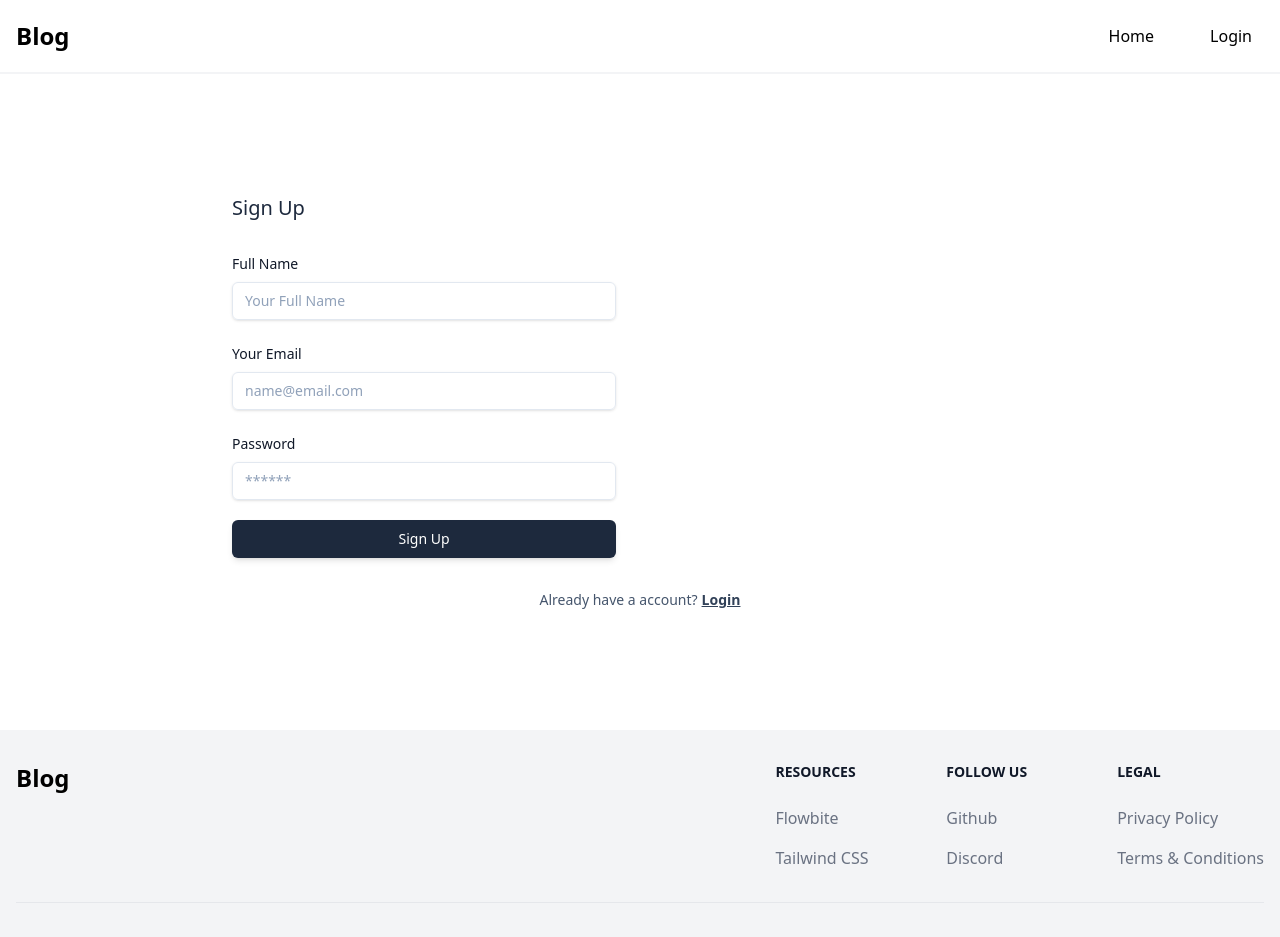
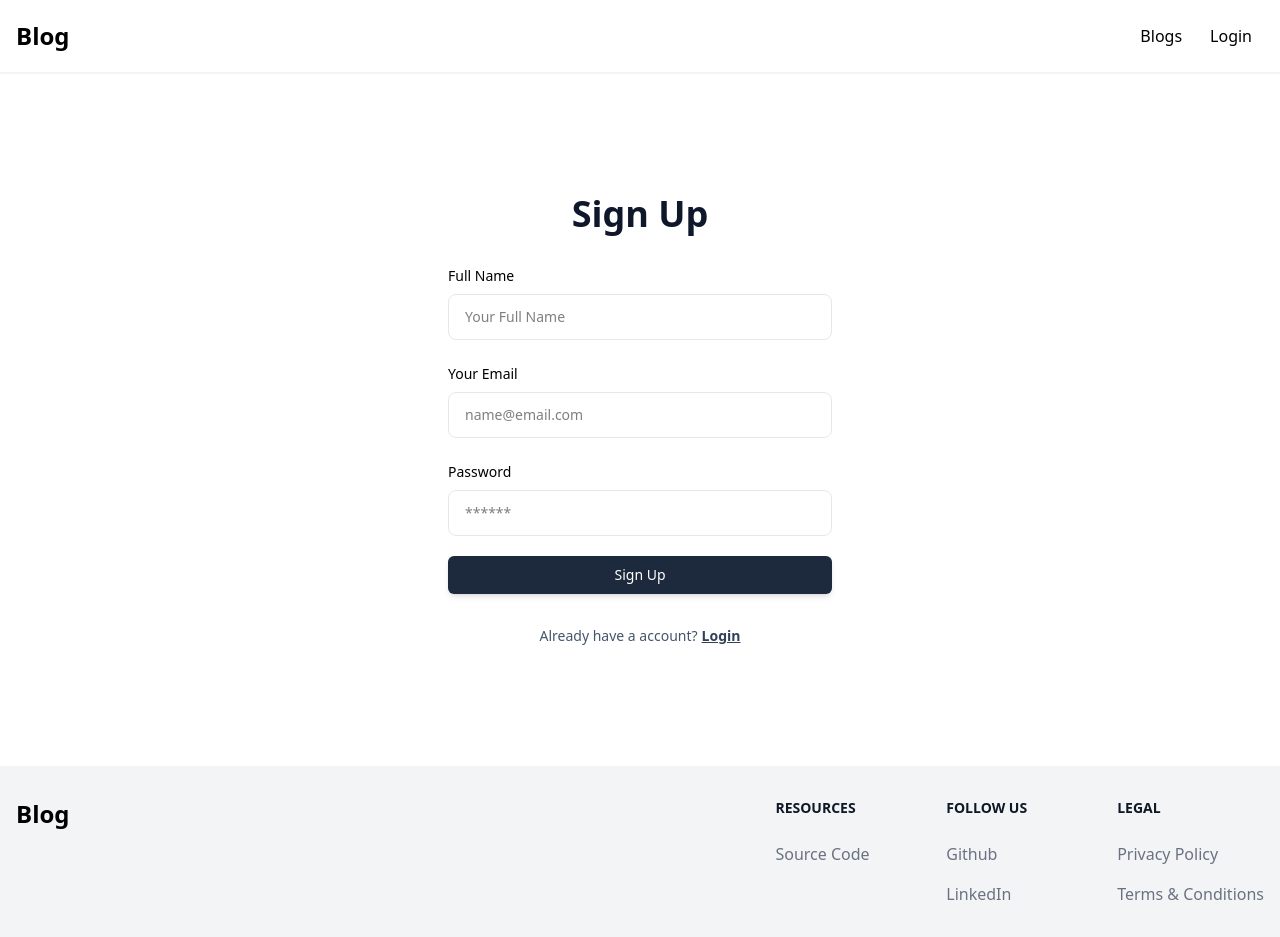
Before and after one commit to tanujsharma911/blog, a React (Vite) app: page /signup in a window 1280 px wide. Shown: the top 937 px of the page. Built offline with nearby package versions, Linux system fonts and the light colour scheme; no server answers.

Commit message:
better version

```diff
--- a/src/App.jsx
+++ b/src/App.jsx
@@ -25,8 +25,8 @@ function App() {
 
 
   return loading ? (
-    <div className="flex justify-center">
-      loading
+    <div className="flex justify-center mt-10">
+      loading...
     </div>
   ) : (
     <div className="">
--- a/src/components/Header/Header.jsx
+++ b/src/components/Header/Header.jsx
@@ -1,14 +1,13 @@
 import { useSelector } from "react-redux"
-import { Link, useNavigate } from "react-router";
+import { Link, NavLink } from "react-router";
 
 function Header() {
     // let location = useLocation();
     const authStatus = useSelector(state => state.auth.status);
 
-    const navigate = useNavigate();
     const navItems = [
         {
-            name: 'Home',
+            name: 'Blogs',
             slug: '/',
             active: true
         },
@@ -20,11 +19,6 @@ function Header() {
         {
             name: 'Account',
             slug: '/account',
-            active: authStatus
-        },
-        {
-            name: 'Your Blogs',
-            slug: '/account/blogs',
             active: authStatus
         },
         {
@@ -41,19 +35,16 @@ function Header() {
 
                 {/* Links */}
                 <div className="items-center justify-between hidden w-full md:flex md:w-auto md:order-1" id="navbar-cta">
-                    <ul className="flex flex-col font-medium p-4 md:p-0 mt-4 border border-gray-100 rounded-lg bg-gray-50 md:space-x-8 rtl:space-x-reverse md:flex-row md:mt-0 md:border-0 md:bg-white dark:bg-gray-800 md:dark:bg-gray-900 dark:border-gray-700">
+                    <ul className="flex flex-col gap-1 font-medium p-4 md:p-0 mt-4 border border-gray-100 rounded-lg bg-gray-50 rtl:space-x-reverse md:flex-row md:mt-0 md:border-0 md:bg-white dark:bg-gray-800 md:dark:bg-gray-900 dark:border-gray-700">
                         {navItems.map((item) =>
                             item.active ? (
                                 <li key={item.name}>
-                                    <button className="block py-2 px-3 text-black cursor-pointer rounded-sm hover:bg-gray-100 transition-colors duration-100 ease-in-out dark:text-white dark:hover:bg-gray-700" aria-current="page"
-                                        onClick={() => navigate(item.slug)}
-                                    >
+                                    <NavLink className={({ isActive }) => `block py-2 px-3 text-black cursor-pointer rounded-sm ${isActive ? "font-extrabold" : ""} text-black dark:text-white hover:bg-gray-100 transition-all duration-100 ease-in-out  dark:hover:bg-gray-700`} to={item.slug}>
                                         {item.name}
-                                    </button>
+                                    </NavLink>
                                 </li>
                             ) : null
                         )}
-
                     </ul>
                 </div>
             </nav>
--- a/src/components/Input.jsx
+++ b/src/components/Input.jsx
@@ -7,16 +7,15 @@ const Input = forwardRef(function Input({
     const id = useId();
 
     return (
-        <>
-            <label htmlFor={id} className="block mb-2 text-sm font-medium text-gray-900 dark:text-white">{label}</label>
-            <input className="bg-gray-50 border border-gray-300 text-gray-900 text-sm rounded-lg focus:ring-blue-500 focus:border-blue-500 block w-full p-2.5 dark:bg-gray-700 dark:border-gray-600 dark:placeholder-gray-400 dark:text-white dark:focus:ring-blue-500 dark:focus:border-blue-500"
+        <div className="max-w-sm">
+            <label htmlFor={id} className="block text-sm font-medium mb-2 dark:text-white">{label}</label>
+            <input className="py-2.5 sm:py-3 px-4 block w-full border border-gray-200 rounded-lg sm:text-sm focus:border-blue-500 focus:ring-blue-500 disabled:opacity-50 disabled:pointer-events-none dark:bg-neutral-900 dark:border-neutral-700 dark:text-neutral-400 dark:placeholder-neutral-500 dark:focus:ring-neutral-600"
                 type={type}
                 id={id}
                 placeholder={placeholder}
                 ref={ref}
-                {...rest}
-            />
-        </>
+                {...rest} />
+        </div>
     )
 });
 
--- a/src/components/Login.jsx
+++ b/src/components/Login.jsx
@@ -9,7 +9,7 @@ import { useForm } from 'react-hook-form'
 function Login() {
     const navigate = useNavigate();
     const dispatch = useDispatch();
-    const { register, handleSubmit } = useForm();
+    const { register, handleSubmit, formState: { errors }, } = useForm();
     const [error, setError] = useState("");
 
     const login = async (data) => {
@@ -40,7 +40,7 @@ function Login() {
                 <form onSubmit={handleSubmit(login)} className="mt-8 mx-auto mb-2 w-sm">
                     <div className="mb-1 flex flex-col gap-6">
                         <div className="w-full max-w-sm min-w-[200px]">
-                            <Input className="w-full bg-transparent placeholder:text-slate-400 text-slate-700 text-sm border border-slate-200 rounded-md px-3 py-2 transition duration-300 ease focus:outline-none focus:border-slate-400 hover:border-slate-300 shadow-sm focus:shadow"
+                            <Input
                                 label="Your Email"
                                 type="email"
                                 placeholder="hello@email.com"
@@ -54,8 +54,9 @@ function Login() {
                                 })}
                             />
                         </div>
+
                         <div className="w-full max-w-sm min-w-[200px]">
-                            <Input className="w-full bg-transparent placeholder:text-slate-400 text-slate-700 text-sm border border-slate-200 rounded-md px-3 py-2 transition duration-300 ease focus:outline-none focus:border-slate-400 hover:border-slate-300 shadow-sm focus:shadow"
+                            <Input
                                 label="Password"
                                 type="password"
                                 placeholder="******"
@@ -65,6 +66,7 @@ function Login() {
                                     maxLength: 32
                                 })}
                             />
+                            {errors.password && <p className='mt-1'>Minimum 6 characters required</p>}
                         </div>
                     </div>
 
--- a/src/components/Signup.jsx
+++ b/src/components/Signup.jsx
@@ -29,17 +29,17 @@ function Signup() {
     };
 
     return (
-        <div>
+        <div className='flex justify-center'>
             <div className="relative flex flex-col rounded-xl bg-transparent">
-                <h4 className="block text-xl font-medium text-slate-800">
+                <h1 className="block text-4xl text-center font-semibold text-slate-900">
                     Sign Up
-                </h4>
+                </h1>
                 {error && <p className="text-slate-500 font-light"> {error} </p>}
 
                 <form onSubmit={handleSubmit(create)} className="mt-8 mb-2 w-80 max-w-screen-lg sm:w-96">
                     <div className="mb-1 flex flex-col gap-6">
                         <div className="w-full max-w-sm min-w-[200px]">
-                            <Input className="w-full bg-transparent placeholder:text-slate-400 text-slate-700 text-sm border border-slate-200 rounded-md px-3 py-2 transition duration-300 ease focus:outline-none focus:border-slate-400 hover:border-slate-300 shadow-sm focus:shadow"
+                            <Input
                                 label="Full Name"
                                 type="text"
                                 placeholder="Your Full Name"
@@ -48,7 +48,7 @@ function Signup() {
                             />
                         </div>
                         <div className="w-full max-w-sm min-w-[200px]">
-                            <Input className="w-full bg-transparent placeholder:text-slate-400 text-slate-700 text-sm border border-slate-200 rounded-md px-3 py-2 transition duration-300 ease focus:outline-none focus:border-slate-400 hover:border-slate-300 shadow-sm focus:shadow"
+                            <Input
                                 label="Your Email"
                                 type="email"
                                 placeholder="name@email.com"
@@ -63,7 +63,7 @@ function Signup() {
                             />
                         </div>
                         <div className="w-full max-w-sm min-w-[200px]">
-                            <Input className="w-full bg-transparent placeholder:text-slate-400 text-slate-700 text-sm border border-slate-200 rounded-md px-3 py-2 transition duration-300 ease focus:outline-none focus:border-slate-400 hover:border-slate-300 shadow-sm focus:shadow"
+                            <Input
                                 label="Password"
                                 type="password"
                                 placeholder="******"
--- a/src/components/footer/Footer.jsx
+++ b/src/components/footer/Footer.jsx
@@ -1,4 +1,4 @@
-// import { a } from 'react-router'
+import { Link } from 'react-router'
 
 function Footer() {
     return (
@@ -6,19 +6,16 @@ function Footer() {
             <div className="mx-auto w-full max-w-screen-xl p-4 py-6 lg:py-8">
                 <div className="md:flex md:justify-between">
                     <div className="mb-6 md:mb-0">
-                        <a to="/" className="flex items-center">
+                        <Link to="/" className="flex items-center">
                             <span className="self-center text-2xl font-semibold whitespace-nowrap dark:text-white">Blog</span>
-                        </a>
+                        </Link>
                     </div>
                     <div className="grid grid-cols-2 gap-8 sm:gap-6 sm:grid-cols-3">
                         <div>
                             <h2 className="mb-6 text-sm font-semibold text-gray-900 uppercase dark:text-white">Resources</h2>
                             <ul className="text-gray-500 dark:text-gray-400 font-medium">
                                 <li className="mb-4">
-                                    <a to="https://flowbite.com/" className="hover:underline">Flowbite</a>
-                                </li>
-                                <li>
-                                    <a to="https://tailwindcss.com/" className="hover:underline">Tailwind CSS</a>
+                                    <Link to="https://github.com/tanujsharma911/blog" className="hover:underline">Source Code</Link>
                                 </li>
                             </ul>
                         </div>
@@ -26,10 +23,10 @@ function Footer() {
                             <h2 className="mb-6 text-sm font-semibold text-gray-900 uppercase dark:text-white">Follow us</h2>
                             <ul className="text-gray-500 dark:text-gray-400 font-medium">
                                 <li className="mb-4">
-                                    <a to="https://github.com/themesberg/flowbite" className="hover:underline ">Github</a>
+                                    <Link to="https://github.com/tanujsharma911" className="hover:underline ">Github</Link>
                                 </li>
                                 <li>
-                                    <a to="https://discord.gg/4eeurUVvTy" className="hover:underline">Discord</a>
+                                    <Link to="https://www.linkedin.com/in/tanujsharma911/" className="hover:underline">LinkedIn</Link>
                                 </li>
                             </ul>
                         </div>
@@ -37,10 +34,10 @@ function Footer() {
                             <h2 className="mb-6 text-sm font-semibold text-gray-900 uppercase dark:text-white">Legal</h2>
                             <ul className="text-gray-500 dark:text-gray-400 font-medium">
                                 <li className="mb-4">
-                                    <a to="#" className="hover:underline">Privacy Policy</a>
+                                    <Link to="#" className="hover:underline">Privacy Policy</Link>
                                 </li>
                                 <li>
-                                    <a to="#" className="hover:underline">Terms &amp; Conditions</a>
+                                    <Link to="#" className="hover:underline">Terms &amp; Conditions</Link>
                                 </li>
                             </ul>
                         </div>
@@ -48,7 +45,7 @@ function Footer() {
                 </div>
                 <hr className="my-6 border-gray-200 sm:mx-auto dark:border-gray-700 lg:my-8" />
                 <div className="sm:flex sm:items-center sm:justify-between">
-                    <span className="text-sm text-gray-500 sm:text-center dark:text-gray-400">© 2025 <a to="https://flowbite.com/" className="hover:underline">Blog</a>. All Rights Reserved.
+                    <span className="text-sm text-gray-500 sm:text-center dark:text-gray-400">© 2025 <Link to="#" className="hover:underline">Blog</Link>. All Rights Reserved.
                     </span>
                 </div>
             </div>
--- a/src/index.css
+++ b/src/index.css
@@ -2,7 +2,12 @@
 
 @custom-variant dark (&:where(.dark, .dark *));
 
-/* Headings */
+/* Global */
+a {
+  cursor: pointer;
+}
+
+/* Blog reander */
 #blog_content h1 {
   font-size: 2.5rem;
   font-weight: 700;
--- a/src/pages/AllPosts.jsx
+++ b/src/pages/AllPosts.jsx
@@ -26,7 +26,7 @@ function AllPost() {
     return loading ? (
         <div className='text-center mt-10'>Loading...</div>
     ) : posts.length ? (
-        <div className='max-w-screen-xl mx-auto mt-10 grid grid-cols-1 md:grid-cols-2 lg:grid-cols-3 gap-6'>
+        <div className='max-w-screen-xl mx-auto grid grid-cols-1 md:grid-cols-2 lg:grid-cols-3 gap-6'>
 
             {posts.map((post) => (
                 <PostCard key={post.$id} {...post} />
```
Also changed, not shown: src/main.jsx (+0 -9 lines), src/pages/Account.jsx (+21 -5 lines), src/pages/Home.jsx (+8 -4 lines), src/pages/Post.jsx (+26 -2 lines).
